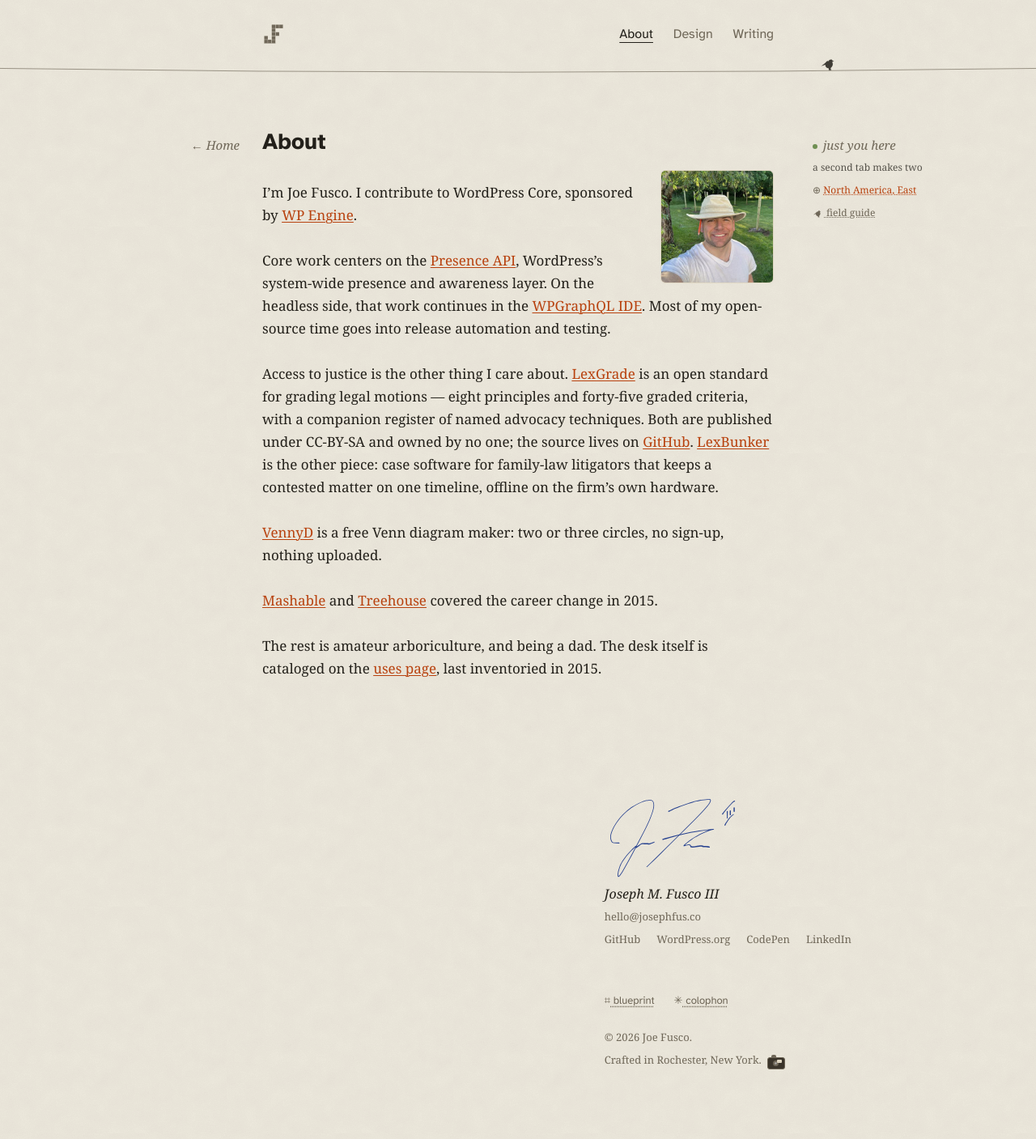
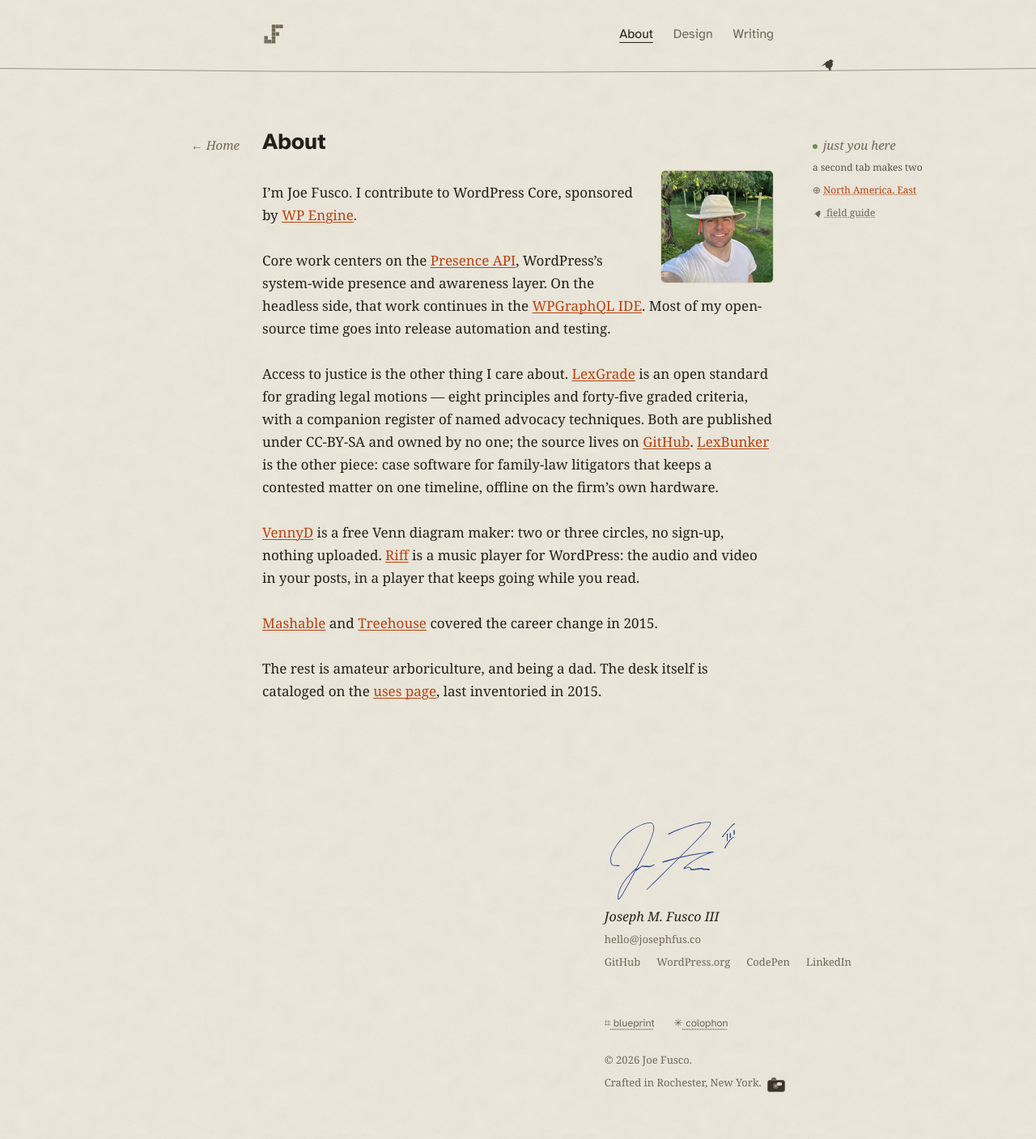
Before and after one commit to josephfusco/josephfusco.github.io, a Jekyll site: the page built from about.md, in a window 1280 px wide. Shown: the whole page at 81% size. Built offline with Jekyll 4.4.1, drawn with Linux system fonts in a browser that asks for light colours; before the commit the page ends 1379 px from its top, so only the background shows below that.

Commit message:
RiffPress joins Now, second after Presence API, and About says what Riff is

```diff
--- a/about.md
+++ b/about.md
@@ -12,7 +12,7 @@
 
 Access to justice is the other thing I care about. [LexGrade](https://lexgrade.org) is an open standard for grading legal motions — eight principles and forty-five graded criteria, with a companion register of named advocacy techniques. Both are published under CC-BY-SA and owned by no one; the source lives on [GitHub](https://github.com/LexGrade/standard). [LexBunker](https://lexbunker.com) is the other piece: case software for family-law litigators that keeps a contested matter on one timeline, offline on the firm's own hardware.
 
-[VennyD](https://vennyd.com) is a free Venn diagram maker: two or three circles, no sign-up, nothing uploaded.
+[VennyD](https://vennyd.com) is a free Venn diagram maker: two or three circles, no sign-up, nothing uploaded. [Riff](https://riffpress.com) is a music player for WordPress: the audio and video in your posts, in a player that keeps going while you read.
 
 [Mashable](https://mashable.com/archive/teach-yourself-programming) and [Treehouse](https://teamtreehouse.com/stories/joe-fusco) covered the career change in 2015.
 
```
Also changed, not shown: index.html (+10 -1 lines), tests/home.spec.js (+1 -1 lines).
